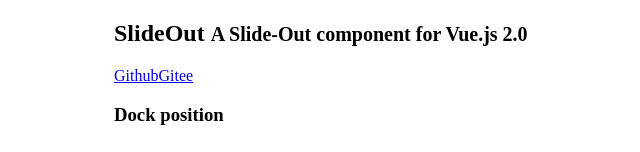
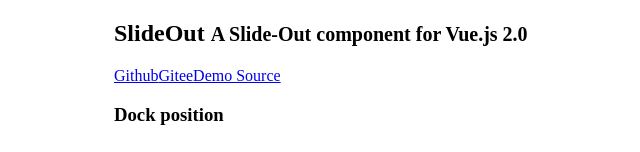
Before and after one commit to hyjiacan/vue-slideout, a Vue app: page / in a window 1280 px wide. Shown: the top 152 px of the page, without its empty margins (126-766 px from the left). Built offline with nearby package versions, Linux system fonts and the light colour scheme.

Commit message:
更新文档

```diff
--- a/package.json
+++ b/package.json
@@ -1,6 +1,6 @@
 {
   "name": "@hyjiacan/vue-slideout",
-  "version": "1.0.0",
+  "version": "1.0.1",
   "description": "A Slide-Out component for Vue.js 2.0",
   "main": "index.js",
   "repository": {
--- a/src/App.vue
+++ b/src/App.vue
@@ -6,6 +6,7 @@
     </h2>
     <a href="https://github.com/hyjiacan/vue-slideout.git">Github</a>
     <a href="https://gitee.com/hyjiacan/vue-slideout.git">Gitee</a>
+    <a href="https://github.com/hyjiacan/vue-slideout/blob/master/src/components/Demo.vue" target="_blank">Demo Source</a>
     <demo />
   </div>
 </template>
```
Also changed, not shown: 6 other files (tests, documents, lock files or other folders).
